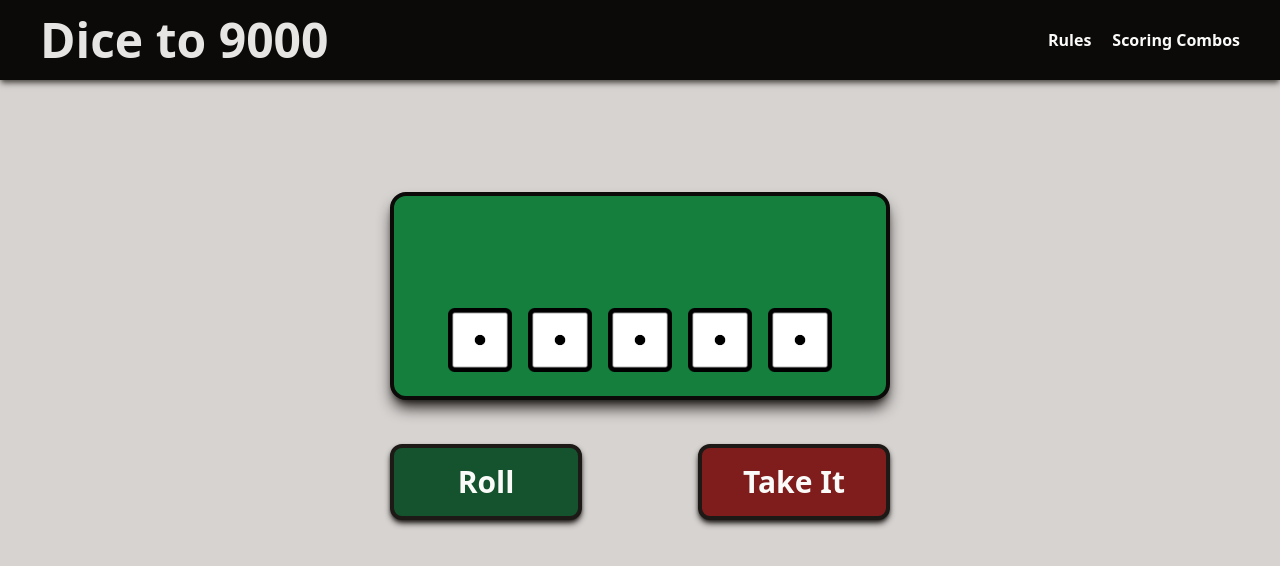
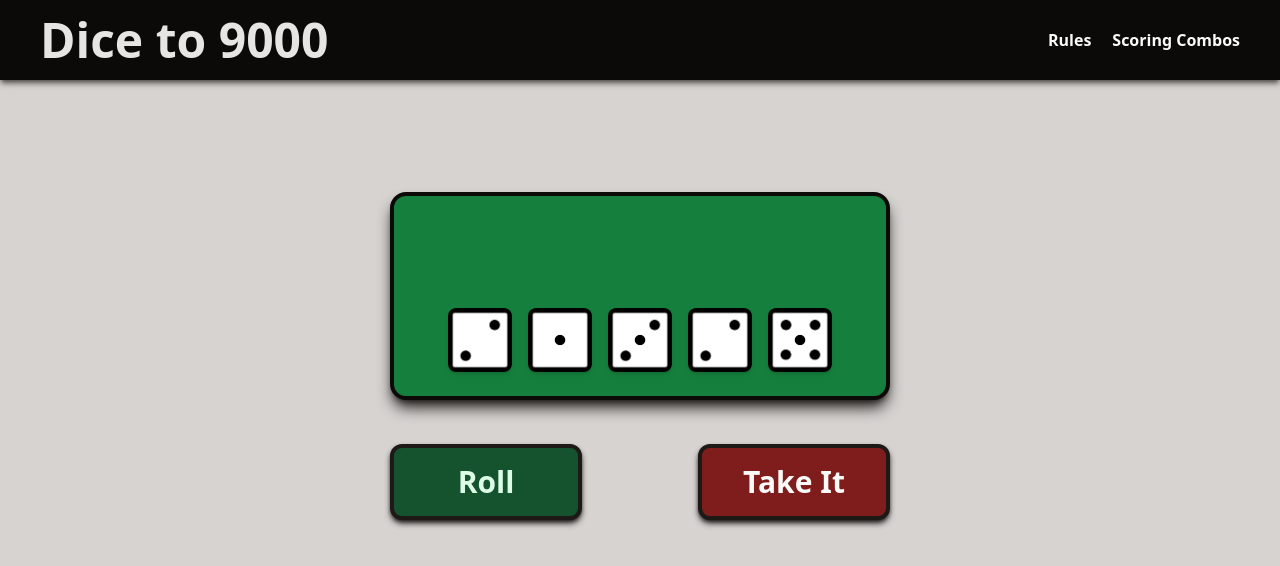
Before and after one commit to Terence-A/dice, a React (Vite) app: page / in a window 1280 px wide. Shown: the top 566 px of the page. Built offline with nearby package versions, Linux system fonts and the light colour scheme.

Commit message:
set the dice rolling button and the dice pieces to random dice between 1 and 6

```diff
--- a/src/App.jsx
+++ b/src/App.jsx
@@ -8,7 +8,6 @@ function App() {
     <main className="h-screen bg-stone-300">
       <Header />
       <DiceBoard />
-      <RollOptions />
     </main>
   );
 }
--- a/src/components/DiceBoard.jsx
+++ b/src/components/DiceBoard.jsx
@@ -1,29 +1,61 @@
-import diceOne from "../assets/diceOne.png";
-import diceTwo from "../assets/diceTwo.png";
-import diceThree from "../assets/diceThree.png";
-import diceFour from "../assets/diceFour.png";
-import diceFive from "../assets/diceFive.png";
-import diceSix from "../assets/diceSix.png";
+import diceData from "../diceData";
+import { useState } from "react";
+import RollOptions from "./RollOptions";
 
 const DiceBoard = () => {
+  const [diceRolled, setDiceRolled] = useState({
+    firstDie: Math.floor(Math.random() * 5),
+    secondDie: Math.floor(Math.random() * 5),
+    thirdDie: Math.floor(Math.random() * 5),
+    forthDie: Math.floor(Math.random() * 5),
+    fifthDie: Math.floor(Math.random() * 5),
+  });
+
+  const handleKeepDie = (e) => {
+    console.log(e + 1);
+  };
+
   return (
+    <>
       <section className="flex justify-center mt-28 bg-green-700 w-[500px] px-6 pb-6 pt-28  m-auto rounded-2xl border-4 border-stone-950 shadow-lg shadow-stone-900">
-      <button>
-        <img className="w-16 h-16 mx-2" src={diceOne} alt="Dice One" />
+        <button onClick={() => handleKeepDie(diceRolled.firstDie)}>
+          <img
+            className="w-16 h-16 mx-2 shadow-md hover:shadow-stone-800 rounded-lg"
+            src={diceData[diceRolled.firstDie].image}
+            alt="Dice One"
+          />
         </button>
-      <button>
-        <img className="w-16 h-16 mx-2" src={diceOne} alt="Dice One" />
+        <button onClick={() => handleKeepDie(diceRolled.secondDie)}>
+          <img
+            className="w-16 h-16 mx-2 shadow-md hover:shadow-stone-800 rounded-lg"
+            src={diceData[diceRolled.secondDie].image}
+            alt="Dice One"
+          />
         </button>
-      <button>
-        <img className="w-16 h-16 mx-2" src={diceOne} alt="Dice One" />
+        <button onClick={() => handleKeepDie(diceRolled.thirdDie)}>
+          <img
+            className="w-16 h-16 mx-2 shadow-md hover:shadow-stone-800 rounded-lg"
+            src={diceData[diceRolled.thirdDie].image}
+            alt="Dice One"
+          />
         </button>
-      <button>
-        <img className="w-16 h-16 mx-2" src={diceOne} alt="Dice One" />
+        <button onClick={() => handleKeepDie(diceRolled.forthDie)}>
+          <img
+            className="w-16 h-16 mx-2 shadow-md hover:shadow-stone-800 rounded-lg"
+            src={diceData[diceRolled.forthDie].image}
+            alt="Dice One"
+          />
         </button>
-      <button>
-        <img className="w-16 h-16 mx-2" src={diceOne} alt="Dice One" />
+        <button onClick={() => handleKeepDie(diceRolled.fifthDie)}>
+          <img
+            className="w-16 h-16 mx-2 shadow-md hover:shadow-stone-800 rounded-lg"
+            src={diceData[diceRolled.fifthDie].image}
+            alt="Dice One"
+          />
         </button>
       </section>
+      <RollOptions setDiceRolled={setDiceRolled} />
+    </>
   );
 };
 
--- a/src/components/RollOptions.jsx
+++ b/src/components/RollOptions.jsx
@@ -1,10 +1,45 @@
-const RollOptions = () => {
+const RollOptions = ({ setDiceRolled }) => {
+  const handleRollClick = () => {
+    setDiceRolled({
+      firstDie: Math.floor(Math.random() * 5),
+      secondDie: Math.floor(Math.random() * 5),
+      thirdDie: Math.floor(Math.random() * 5),
+      forthDie: Math.floor(Math.random() * 5),
+      fifthDie: Math.floor(Math.random() * 5),
+    });
+  };
+
   return (
     <section>
-      <div className="flex  w-[500px] mx-auto justify-between pt-11">
-        <button className="text-3xl text-stone-50 w-48 bg-green-900 hover:bg-green-700 font-bold px-8 py-4 border-4 border-stone-900 rounded-xl shadow-md hover:shadow-lg hover:shadow-stone-900 shadow-stone-900">
+      <div
+        className="flex
+        w-[500px]
+        mx-auto
+        justify-between
+        pt-11"
+      >
+        <button
+          className="text-3xl
+         text-green-100
+         w-48
+         bg-green-900
+          hover:bg-green-700
+           font-bold
+           px-8
+           py-4
+           border-4
+            border-stone-900
+             rounded-xl
+              shadow-md
+               hover:shadow-lg
+                hover:shadow-stone-900
+                 hover:text-green-100
+                  shadow-stone-900"
+          onClick={handleRollClick}
+        >
           Roll
         </button>
+
         <button className="text-3xl w-48  text-stone-50 bg-red-900 hover:bg-red-700 border-4 border-stone-900 font-bold px-8 py-4 rounded-xl shadow-md hover:shadow-lg hover:shadow-stone-900 shadow-stone-900">
           Take It
         </button>
--- a/src/diceData.jsx
+++ b/src/diceData.jsx
@@ -1,33 +1,40 @@
+import diceOne from "./assets/diceOne.png";
+import diceTwo from "./assets/diceTwo.png";
+import diceThree from "./assets/diceThree.png";
+import diceFour from "./assets/diceFour.png";
+import diceFive from "./assets/diceFive.png";
+import diceSix from "./assets/diceSix.png";
+
 const diceData = [
   {
     id: 1,
     num: 1,
-    image: "diceOne",
+    image: diceOne,
   },
   {
     id: 2,
     num: 2,
-    image: "diceTwo",
+    image: diceTwo,
   },
   {
     id: 3,
     num: 3,
-    image: "diceThree",
+    image: diceThree,
   },
   {
     id: 4,
     num: 4,
-    image: "diceFour",
+    image: diceFour,
   },
   {
     id: 5,
     num: 5,
-    image: "diceFive",
+    image: diceFive,
   },
   {
     id: 6,
     num: 6,
-    image: "diceSix",
+    image: diceSix,
   },
 ];
 
```
Lines whose indentation alone changed are shown as unchanged.
